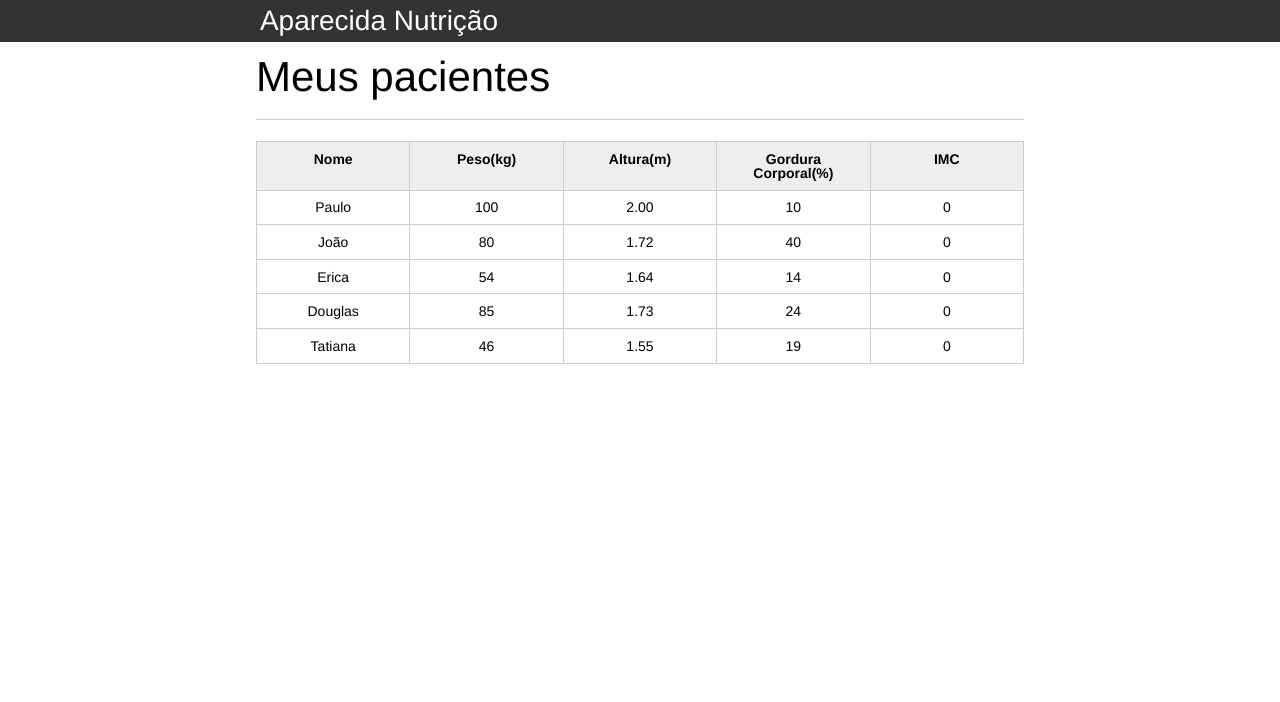
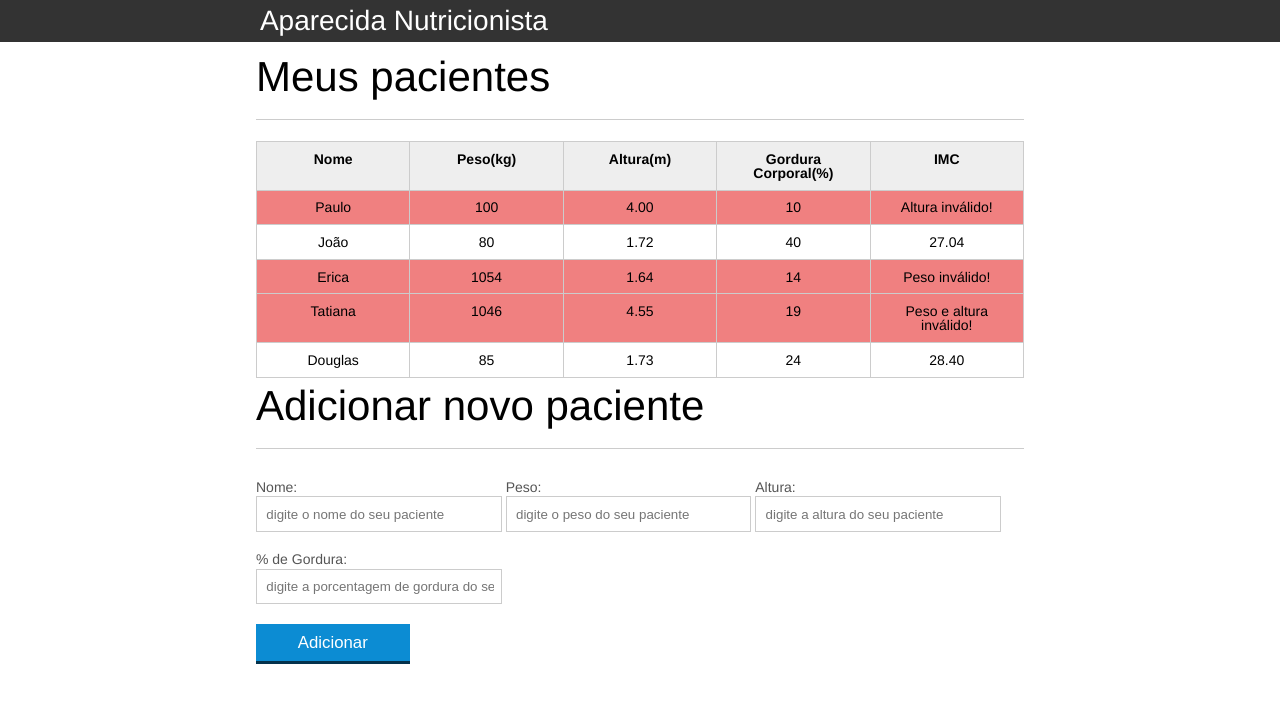
Before and after one commit to georgaugusto/Alura, a plain HTML site: page introducao-javascript/index.html in a window 1280 px wide. Drawn offline with Linux system fonts and the light colour scheme.

Commit message:
Organizando pastas

```diff
--- a/css/index.css
+++ b/introducao-javascript/css/index.css
@@ -132,3 +132,7 @@ button[disabled=disabled], button:disabled {
 .campo-invalido{
 	border: 1px solid red;
 }
+
+.paciente-invalido{
+	background-color: lightcoral;
+}
--- a/index.html
+++ b/introducao-javascript/index.html
@@ -12,7 +12,7 @@
 
 		<header>
 			<div class="container">
-				<h1>Aparecida Nutrição</h1>
+				<h1 class="titulo">Aparecida Nutrição</h1>
 			</div>
 		</header>
 		<main>
@@ -29,10 +29,10 @@
 						</tr>
 					</thead>
 					<tbody id="tabela-pacientes">
-						<tr class="paciente" >
+						<tr class="paciente" id="primeiro-paciente">
 							<td class="info-nome">Paulo</td>
 							<td class="info-peso">100</td>
-							<td class="info-altura">2.00</td>
+							<td class="info-altura">4.00</td>
 							<td class="info-gordura">10</td>
 							<td class="info-imc">0</td>
 						</tr>
@@ -47,9 +47,17 @@
 
 						<tr class="paciente" >
 							<td class="info-nome">Erica</td>
-							<td class="info-peso">54</td>
+							<td class="info-peso">1054</td>
 							<td class="info-altura">1.64</td>
 							<td class="info-gordura">14</td>
+							<td class="info-imc">0</td>
+						</tr>
+
+						<tr class="paciente" >
+							<td class="info-nome">Tatiana</td>
+							<td class="info-peso">1046</td>
+							<td class="info-altura">4.55</td>
+							<td class="info-gordura">19</td>
 							<td class="info-imc">0</td>
 						</tr>
 
@@ -60,18 +68,37 @@
 							<td class="info-gordura">24</td>
 							<td class="info-imc">0</td>
 						</tr>
-						<tr class="paciente" >
-							<td class="info-nome">Tatiana</td>
-							<td class="info-peso">46</td>
-							<td class="info-altura">1.55</td>
-							<td class="info-gordura">19</td>
-							<td class="info-imc">0</td>
-						</tr>
 					</tbody>
 				</table>
 
 			</section>
 		</main>
 
+		<section class="container">
+			<h2 id="titulo-form">Adicionar novo paciente</h2>
+			<form id="form-adiciona">
+				<div class="grupo">
+					<label for="nome">Nome:</label>
+					<input id="nome" name="nome" type="text" placeholder="digite o nome do seu paciente" class="campo">
+				</div>
+				<div class="grupo">
+					<label for="peso">Peso:</label>
+					<input id="peso" name="peso" type="text" placeholder="digite o peso do seu paciente" class="campo campo-medio">
+				</div>
+				<div class="grupo">
+					<label for="altura">Altura:</label>
+					<input id="altura" name="altura" type="text" placeholder="digite a altura do seu paciente" class="campo campo-medio">
+				</div>
+				<div class="grupo">
+					<label for="gordura">% de Gordura:</label>
+					<input id="gordura" type="text" placeholder="digite a porcentagem de gordura do seu paciente" class="campo campo-medio">
+				</div>
+
+				<button id="adicionar-paciente" class="botao bto-principal">Adicionar</button>
+			</form>
+		</section>
+		<script src="js/principal.js"></script>
+		<script src="js/calc-imc.js"></script>
+		<script src="js/form.js"></script>
 	</body>
 </html>
--- /dev/null
+++ b/introducao-javascript/js/calc-imc.js
@@ -0,0 +1,39 @@
+var pacientes = document.querySelectorAll(".paciente");
+
+for(var i=0; i<pacientes.length; i++) {
+
+    var paciente = pacientes[i];
+
+    var tdPeso = paciente.querySelector(".info-peso");
+    var peso = tdPeso.textContent;
+
+    var tdAltura = paciente.querySelector(".info-altura");
+    var altura = tdAltura.textContent;
+
+    var tdImc = paciente.querySelector(".info-imc");
+
+    var pesoEhValido = true;
+    var alturaEhValida = true;
+
+    if(peso <= 0 || peso >= 700){
+        pesoEhValido = false;
+        tdImc.textContent = "Peso inválido!";
+        paciente.classList.add("paciente-invalido");
+    }
+    if(altura <= 0 || altura >= 3){
+        alturaEhValida = false;
+        tdImc.textContent = "Altura inválido!";
+        paciente.classList.add("paciente-invalido");
+    }
+    if((peso <= 0 || peso >= 700) && (altura <= 0 || altura >= 3)){
+        pesoEhValido = false;
+        alturaEhValida = false;
+        tdImc.textContent = "Peso e altura inválido!";
+    }
+
+    if(pesoEhValido && alturaEhValida) {
+        var imc = peso/(altura*altura);
+        tdImc.textContent = imc.toFixed(2);
+    }
+
+}
--- /dev/null
+++ b/introducao-javascript/js/form.js
@@ -0,0 +1,33 @@
+var botaoAdicionar = document.querySelector("#adicionar-paciente");
+botaoAdicionar.addEventListener("click", function(event){
+    event.preventDefault();
+
+    var form = document.querySelector("#form-adiciona");
+
+    var nome = form.nome.value;
+    var peso = form.peso.value;
+    var altura = form.altura.value;
+    var gordura = form.gordura.value
+
+    var pacienteTr = document.createElement("tr");
+
+    var nomeTd = document.createElement("td");
+    var pesoTd = document.createElement("td");
+    var alturaTd = document.createElement("td");
+    var gorduraTd = document.createElement("td");
+    var imcTd = document.createElement("td");
+
+    nomeTd.textContent = nome;
+    pesoTd.textContent = peso;
+    alturaTd.textContent = altura;
+    gorduraTd.textContent = gordura;
+
+    pacienteTr.appendChild(nomeTd);
+    pacienteTr.appendChild(pesoTd);
+    pacienteTr.appendChild(alturaTd);
+    pacienteTr.appendChild(gorduraTd);
+
+    var tabela = document.querySelector("#tabela-pacientes");
+
+    tabela.appendChild(pacienteTr);
+})
--- /dev/null
+++ b/introducao-javascript/js/principal.js
@@ -0,0 +1,6 @@
+var titulo = document.querySelector(".titulo");
+titulo.textContent = "Aparecida Nutricionista";
+
+titulo.addEventListener("click", function(){
+    console.log("Olá!!!");
+})
```
Also changed, not shown: introducao-javascript/css/reset.css (renamed from css/reset.css), introducao-javascript/favicon.ico (renamed from favicon.ico).
